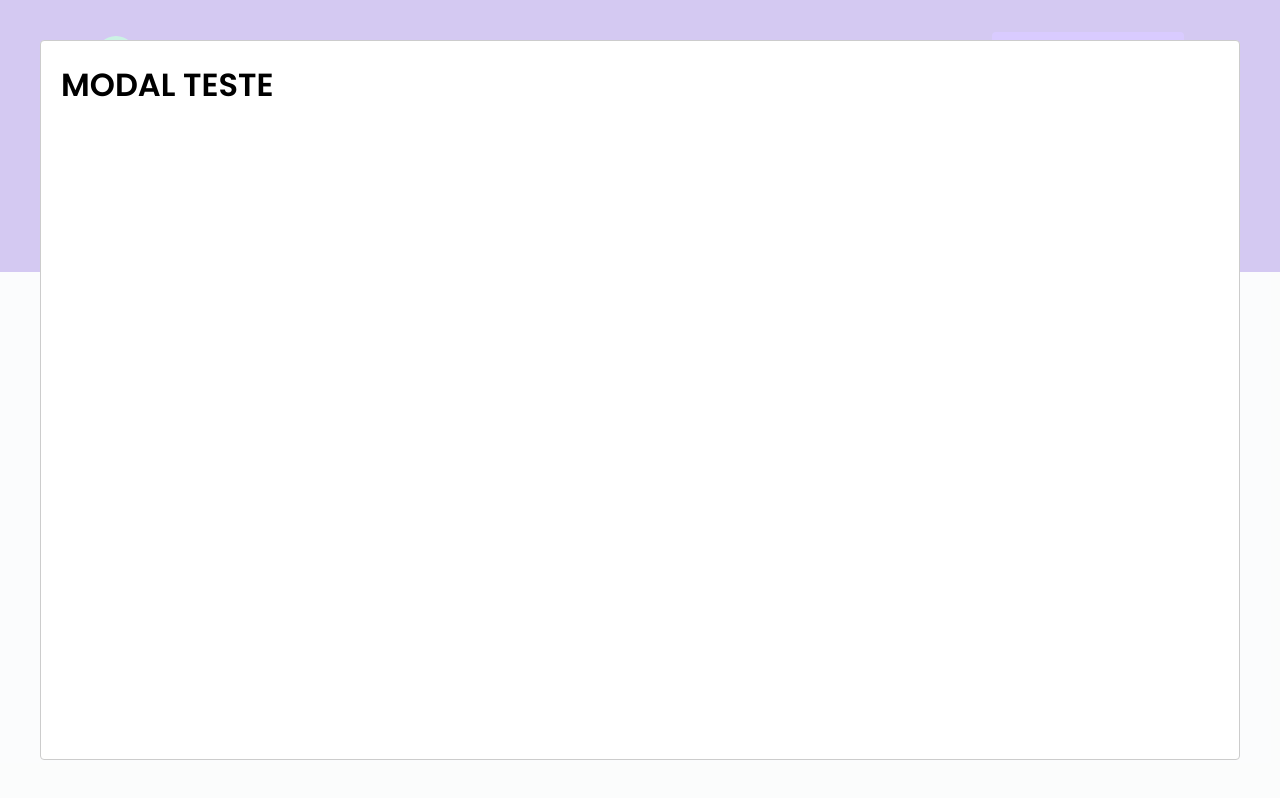
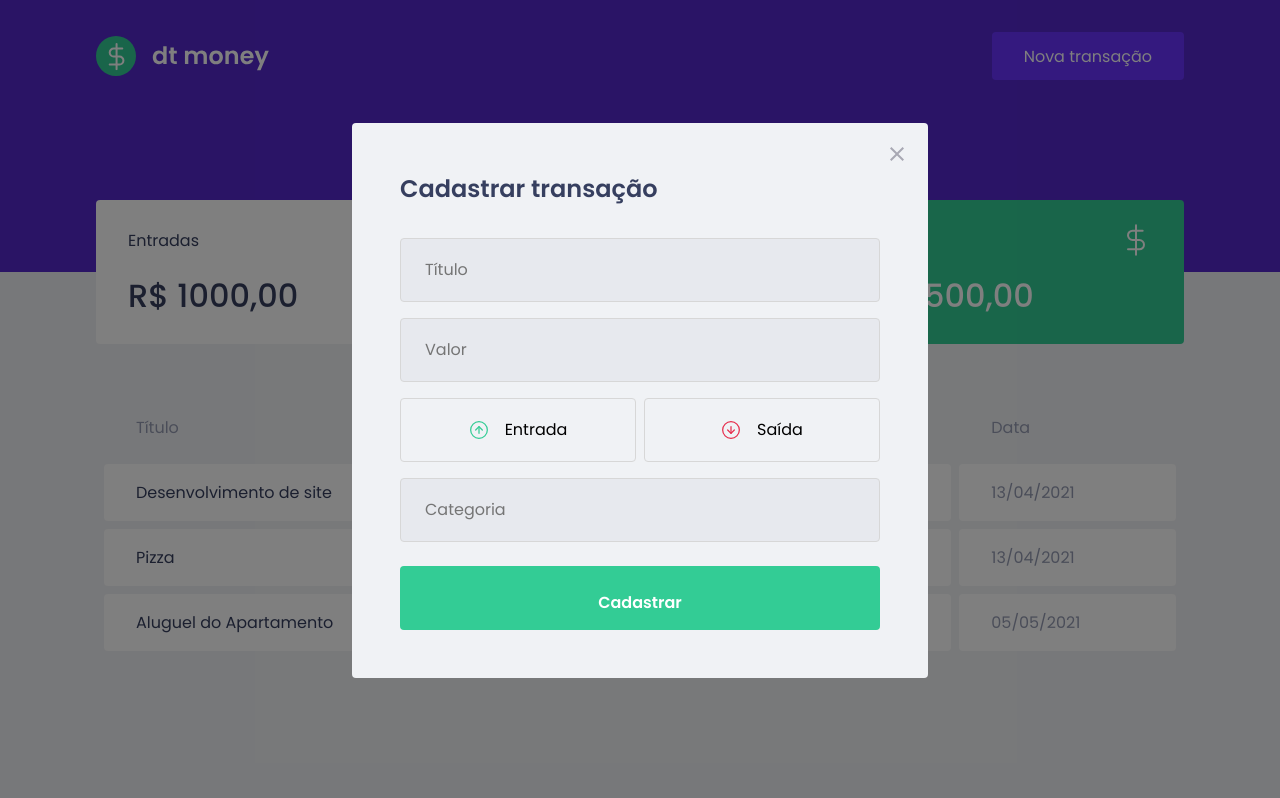
Before and after one commit to ANNEBORTOLI/dtmoney, a React (Create React App) app: page / in a window 1280 px wide. Both pictures are taken after a click on the button "Nova transação". Built offline with nearby package versions, Linux system fonts and the light colour scheme; no server answers; what miragejs would draw is missing.

Commit message:
:lipstick: create static modal

```diff
--- a/package.json
+++ b/package.json
@@ -4,6 +4,7 @@
   "private": true,
   "dependencies": {
     "axios": "^1.1.3",
+    "polished": "^4.2.2",
     "react": "^18.2.0",
     "react-dom": "^18.2.0",
     "react-modal": "^3.16.1",
--- a/src/App.tsx
+++ b/src/App.tsx
@@ -2,6 +2,7 @@
 import Modal from "react-modal";
 import { Dashboard } from "./components/Dashboard";
 import { Header } from "./components/Header";
+import { NewTransactionModal } from "./components/NewTransactionModal";
 import { GlobalStyle } from "./styles/global";
 
 Modal.setAppElement("#root"); // para melhorar questões de acessibilidade
@@ -23,12 +24,10 @@
       <Header onOpenNewTransactionModal={handleOpenNewTransactionModal} />
       <Dashboard />
 
-      <Modal
+      <NewTransactionModal
         isOpen={isNewTransactionModalOpen}
         onRequestClose={handleCloseNewTransactionModal}
-      >
-        <h1>MODAL TESTE</h1>
-      </Modal>
+      />
       <GlobalStyle />
     </>
   );
--- /dev/null
+++ b/src/components/NewTransactionModal/index.tsx
@@ -0,0 +1,52 @@
+import Modal from "react-modal";
+import closeImg from "../../assets/close.svg";
+import incomeImg from "../../assets/income.svg";
+import outcomeImg from "../../assets/outcome.svg";
+import { Container, TransactionTypeContainer } from "./styles";
+
+interface NewTransactionsModalProps {
+  isOpen: boolean;
+  onRequestClose: () => void;
+}
+
+export function NewTransactionModal({
+  isOpen,
+  onRequestClose
+}: NewTransactionsModalProps) {
+  return (
+    <Modal
+      isOpen={isOpen}
+      onRequestClose={onRequestClose}
+      overlayClassName="react-modal-overlay"
+      className="react-modal-content"
+    >
+      <button
+        type="button"
+        onClick={onRequestClose}
+        className="react-modal-close"
+      >
+        <img src={closeImg} alt="Fechar Modal" />
+      </button>
+
+      <Container>
+        <h2>Cadastrar transação</h2>
+        <input placeholder="Título" type="text" />
+        <input placeholder="Valor" type="number" />
+
+        <TransactionTypeContainer>
+          <button type="button">
+            <img src={incomeImg} alt="Entrada" />
+            <span>Entrada</span>
+          </button>
+          <button type="button">
+            <img src={outcomeImg} alt="Saída" />
+            <span>Saída</span>
+          </button>
+        </TransactionTypeContainer>
+
+        <input placeholder="Categoria" type="text" />
+        <button type="submit">Cadastrar</button>
+      </Container>
+    </Modal>
+  );
+}
--- /dev/null
+++ b/src/components/NewTransactionModal/styles.ts
@@ -0,0 +1,88 @@
+import styled from "styled-components";
+import { darken } from "polished";
+
+export const Container = styled.form`
+  h2 {
+    color: var(--text-title);
+    font-size: 1.5rem;
+    margin-bottom: 2rem;
+  }
+
+  input {
+    width: 100%;
+    padding: 0 1.5rem;
+    height: 4rem;
+    border-radius: 0.25rem;
+
+    border: 1px solid #d7d7d7;
+    background: var(--input-background);
+
+    font-weight: 400;
+    font-size: 1rem;
+
+    &&::placeholder {
+      color: var(text-body);
+    }
+
+    // todo input que tiver um input antes dele
+    & + input {
+      margin-top: 1rem;
+    }
+  }
+
+  button[type="submit"] {
+    width: 100%;
+    padding: 1.5rem;
+    height: 4rem;
+    background: var(--green);
+    color: #fff;
+    border-radius: 0.25rem;
+    border: 0;
+    font-size: 1rem;
+    margin-top: 1.5rem;
+    font-weight: 600;
+
+    transition: filter 0.2s;
+
+    &:hover {
+      filter: brightness(0.9);
+    }
+  }
+`;
+
+export const TransactionTypeContainer = styled.div`
+  margin: 1rem 0;
+  display: grid;
+  grid-template-columns: 1fr 1fr;
+  gap: 0.5rem;
+
+  button {
+    height: 4rem;
+    border: 1px solid #d7d7d7;
+    border-radius: 0.25rem;
+
+    background: transparent;
+
+    display: flex;
+    align-items: center;
+    justify-content: center;
+
+    transition: border-color 0.2s;
+
+    &:hover {
+      border-color: ${darken(0.1, "#d7d7d7")};
+    }
+
+    img {
+      width: 20px;
+      height: 20px;
+    }
+
+    span {
+      display: inline-block;
+      margin-left: 1rem;
+      font-size: 1rem;
+      color: var(--text-tittle);
+    }
+  }
+`;
--- a/src/styles/global.ts
+++ b/src/styles/global.ts
@@ -14,6 +14,8 @@
 
     --background: #F0F2F5;
     --shape: #FFFFFF;
+
+    --input-background: #e7e9ee;
   }
 
   * {
@@ -59,4 +61,44 @@
       opacity: 0.6;
       cursor: not-allowed;
     }
+
+    // Configurações gerais para todos os modais da página
+    .react-modal-overlay {
+      background: rgba(0, 0, 0, 0.5);
+
+      position: fixed;
+      top: 0;
+      bottom: 0;
+      right: 0;
+      left: 0;
+
+      display: flex;
+      align-items: center;
+      justify-content: center;
+    }
+
+    .react-modal-content {
+      width: 100%;
+      max-width: 576px;
+
+      background: var(--background);
+      padding: 3rem;
+      position: relative;
+      border-radius: 0.25rem;
+    }
+
+    .react-modal-close {
+      position: absolute;
+      right: 1.5rem;
+      top: 1.5rem;
+      border: 0;
+      background: transparent;
+
+      transition: filter 0.2s;
+
+      &:hover {
+        filter: brightness(0.8);
+      }
+
+    }
 `;
```
Also changed, not shown: 1 other file (tests, documents, lock files or other folders).
